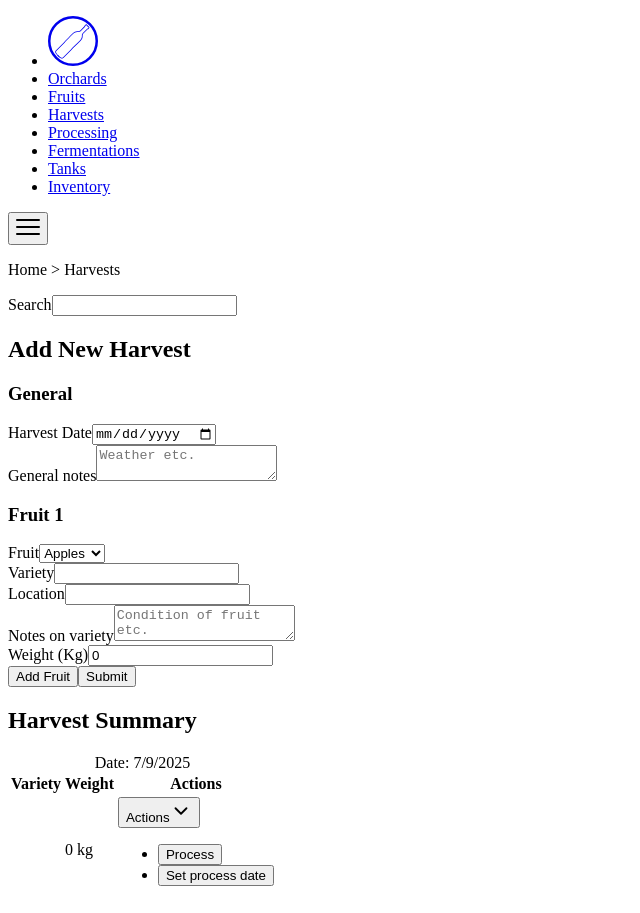
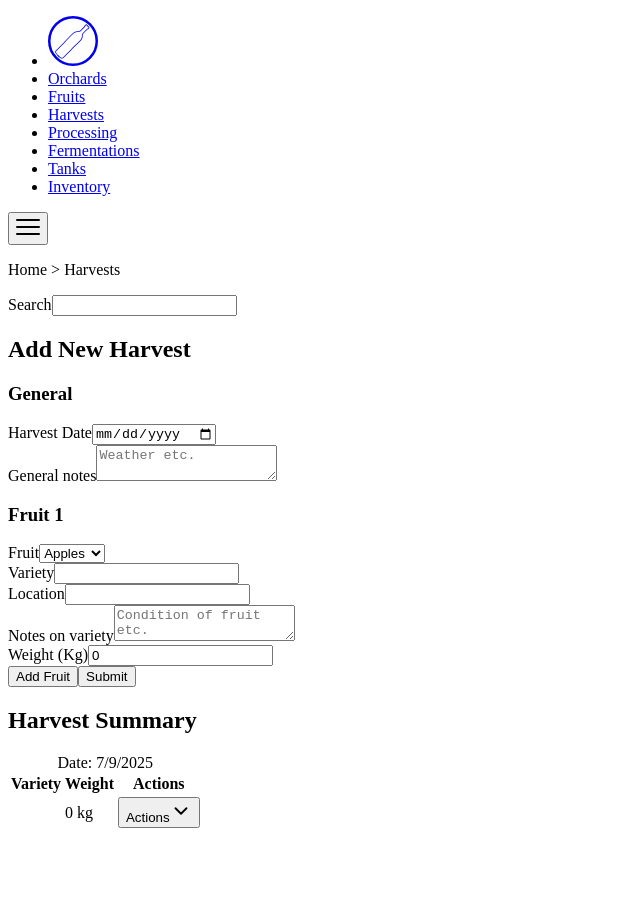
Before and after one commit to jl-stephenson/wine-cider-tracker-proto, a React (Vite) app: page / in a window 1280 px wide. Shown: the whole page, without its empty margins (0-640 px from the left). After the commit the page ends 839 px from the top, so only its background shows below. Built offline with nearby package versions, Linux system fonts and the light colour scheme.

Commit message:
refactor: add radix dropdown menu

```diff
--- a/package.json
+++ b/package.json
@@ -13,6 +13,7 @@
   },
   "dependencies": {
     "@hookform/resolvers": "^5.1.1",
+    "@radix-ui/react-dropdown-menu": "^2.1.15",
     "react": "^19.1.0",
     "react-dom": "^19.1.0",
     "zod": "^3.25.71"
--- a/src/components/ActionsMenuButton/index.tsx
+++ b/src/components/ActionsMenuButton/index.tsx
@@ -1,46 +1,29 @@
-import { useEffect, useRef, useState } from "react";
+import * as DropdownMenu from "@radix-ui/react-dropdown-menu";
 import { ChevronDownIcon } from "../icons/ChevronDownIcon";
 
 export function ActionsMenuButton() {
-  const [isMenuOpen, setIsMenuOpen] = useState(false);
-  const firstItemRef = useRef<HTMLButtonElement | null>(null);
-
-  useEffect(() => {
-    if (firstItemRef.current && isMenuOpen) firstItemRef.current.focus();
-  }, [isMenuOpen]);
-
   return (
-    <div className="menu-button">
-      <button
-        type="button"
-        id="menu-button1"
-        className="menu-button__trigger button"
-        aria-haspopup="true"
-        aria-expanded={isMenuOpen}
-        aria-controls="menu1"
-        onClick={() => setIsMenuOpen((prev) => !prev)}
-      >
-        Actions
-        <ChevronDownIcon />
-      </button>
-      <ul
-        id="menu1"
-        className="menu-button__list"
-        data-is-open={isMenuOpen}
-        role="menu"
-        tabIndex={-1}
-        aria-labelledby="menu-button1"
-        aria-activedescendant="mi1"
-      >
-        <li id="mi1" role="menuitem">
-          <button className="menu-button__option button" ref={firstItemRef}>Process</button>
-        </li>
-        <li id="mi2" role="menuitem">
-          <button className="menu-button__option button">
-            Set process date
-          </button>
-        </li>
-      </ul>
-    </div>
+    <DropdownMenu.Root>
+      <DropdownMenu.Trigger asChild>
+        <button type="button" className="menu-button__trigger button">
+          Actions
+          <ChevronDownIcon />
+        </button>
+      </DropdownMenu.Trigger>
+      <DropdownMenu.Portal>
+        <DropdownMenu.Content className="menu-button__list">
+          <DropdownMenu.Item>
+            <button className="menu-button__option button">
+              Process
+            </button>
+          </DropdownMenu.Item>
+          <DropdownMenu.Item>
+            <button className="menu-button__option button">
+              Reminder
+            </button>
+          </DropdownMenu.Item>
+        </DropdownMenu.Content>
+      </DropdownMenu.Portal>
+    </DropdownMenu.Root>
   );
 }
--- a/src/css/blocks/menu-button.css
+++ b/src/css/blocks/menu-button.css
@@ -1,7 +1,3 @@
-.menu-button {
-  position: relative;
-}
-
 .menu-button__trigger {
   display: flex;
   align-items: center;
@@ -31,16 +27,17 @@
 }
 
 .menu-button__list {
-  display: none;
-  position: absolute;
-  z-index: 100;
-  width: 100%;
+  width: var(--radix-dropdown-menu-trigger-width);
+  border: var(--stroke);
 }
 
-.menu-button__list[data-is-open="true"] {
-  display: block;
+.menu-button__option {
+  --button-bg: var(--color-white);
+  --button-text: var(--color-dark);
+  border: none;
+  text-align: left;
 }
 
-.menu-button__list li:not(:last-child) .menu-button__option {
-  border-bottom: none;
+.menu-button__option:hover {
+  filter: brightness(95%);
 }
```
Also changed, not shown: 1 other file (tests, documents, lock files or other folders).
